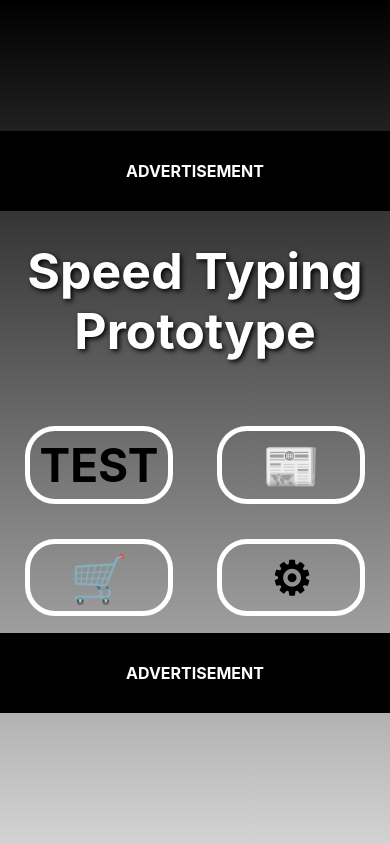
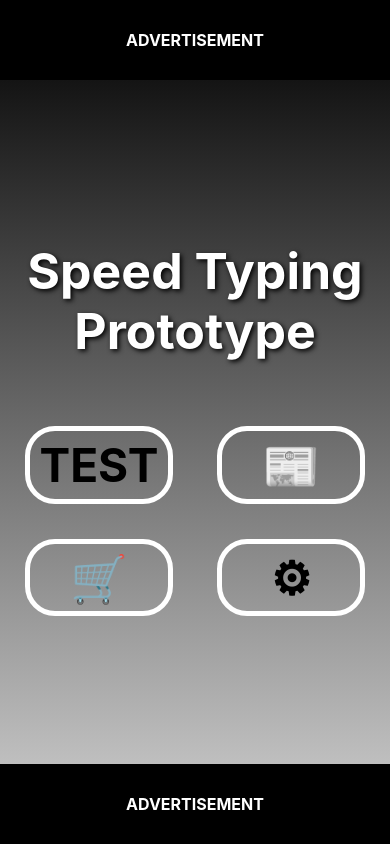
Before and after one commit to Rumfur/IT4_bachelor_thesis_work, a React Native app: screen /MainMenu in a window 390 px wide. Built offline with nearby package versions, Linux system fonts and the light colour scheme; no server answers.

Commit message:
Fixed add placement

```diff
--- a/ExtraContentScreen.js
+++ b/ExtraContentScreen.js
@@ -35,8 +35,8 @@ const ExtraContentScreen = ({ navigation }) => {
       colors={storedValues.bgColor.split("I")}
       style={styles.gradientContainer}
     >
+      {storedValues.showAdds && <Text style={baseStyles.addBanner}>ADVERTISEMENT</Text>}
       <View style={styles.container}>
-        {storedValues.showAdds && <Text style={baseStyles.addBanner}>ADVERTISEMENT</Text>}
         <Text style={baseStyles.titleText}>Extra Content</Text>
         <View style={styles.designContainer}>
           {!storedValues.boughtDesigns.split(",").includes("blackIlightgray") ? ( // black
--- a/MainMenuScreen.js
+++ b/MainMenuScreen.js
@@ -10,8 +10,8 @@ const MainMenuScreen = ({ navigation }) => {
       colors={storedValues.bgColor.split("I")}
       style={styles.gradientContainer}
     >
+      {storedValues.showAdds && <Text style={baseStyles.addBanner}>ADVERTISEMENT</Text>}
       <View style={baseStyles.container}>
-        {storedValues.showAdds && <Text style={baseStyles.addBanner}>ADVERTISEMENT</Text>}
         <Text style={[baseStyles.titleText, baseStyles.titleTextBig]}>Speed Typing Prototype</Text>
         <View style={styles.buttonContainer}>
           <TouchableOpacity
@@ -35,8 +35,8 @@ const MainMenuScreen = ({ navigation }) => {
             <Text style={[baseStyles.textB, styles.textBig]}>⚙</Text>
           </TouchableOpacity>
         </View>
-        {storedValues.showAdds && <Text style={baseStyles.addBanner}>ADVERTISEMENT</Text>}
       </View>
+      {storedValues.showAdds && <Text style={baseStyles.addBanner}>ADVERTISEMENT</Text>}
     </LinearGradient>
   );
 };
--- a/NewsArticleScreen.js
+++ b/NewsArticleScreen.js
@@ -51,8 +51,8 @@ const NewsArticleScreen = ({ navigation }) => {
       colors={storedValues.bgColor.split("I")}
       style={styles.gradientContainer}
     >
+      {storedValues.showAdds && <Text style={baseStyles.addBanner}>ADVERTISEMENT</Text>}
       <View style={baseStyles.container}>
-        {storedValues.showAdds && <Text style={baseStyles.addBanner}>ADVERTISEMENT</Text>}
         <Text style={baseStyles.titleText}>News And Articles</Text>
         {/* news site buttons*/}
         <View style={styles.buttonContainer}>
@@ -183,7 +183,6 @@ const NewsArticleScreen = ({ navigation }) => {
           >
           <Text style={baseStyles.textB}>Go back to menu</Text>
         </TouchableOpacity>
-        {storedValues.showAdds && <Text style={baseStyles.addBanner}>ADVERTISEMENT</Text>}
         {/* pop up screen for selection confirmation*/}
         <Modal
           animationType="slide"
@@ -240,6 +239,7 @@ const NewsArticleScreen = ({ navigation }) => {
           </View>
         </Modal>
       </View>
+      {storedValues.showAdds && <Text style={baseStyles.addBanner}>ADVERTISEMENT</Text>}
     </LinearGradient>
   );
 };
--- a/ProfileScreen.js
+++ b/ProfileScreen.js
@@ -16,8 +16,8 @@ const ProfileScreen = ({ navigation }) => {
       colors={storedValues.bgColor.split("I")}
       style={styles.gradientContainer}
     >
+      {storedValues.showAdds && <Text style={baseStyles.addBanner}>ADVERTISEMENT</Text>}
       <View style={baseStyles.container}>
-        {storedValues.showAdds && <Text style={baseStyles.addBanner}>ADVERTISEMENT</Text>}
         <Text style={baseStyles.titleText}>Profile Settings</Text>
         <View style={styles.designContainer}>
           {storedValues.boughtDesigns.split(",").includes("blackIlightgray") ? (
@@ -129,8 +129,8 @@ const ProfileScreen = ({ navigation }) => {
         >
           <Text style={styles.buttonTextB}>Go back to menu</Text>
         </TouchableOpacity>
-        {storedValues.showAdds && <Text style={baseStyles.addBanner}>ADVERTISEMENT</Text>}
       </View>
+      {storedValues.showAdds && <Text style={baseStyles.addBanner}>ADVERTISEMENT</Text>}
     </LinearGradient>
   );
 };
```
